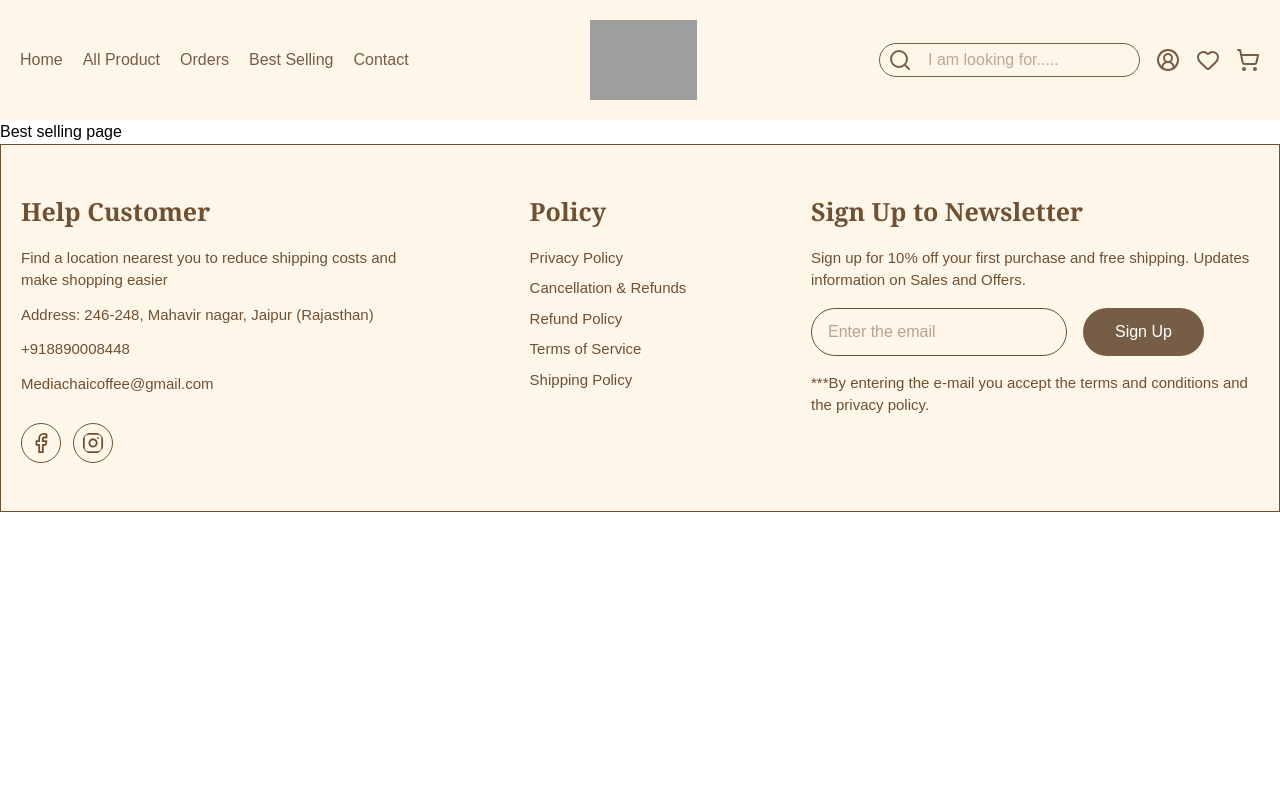
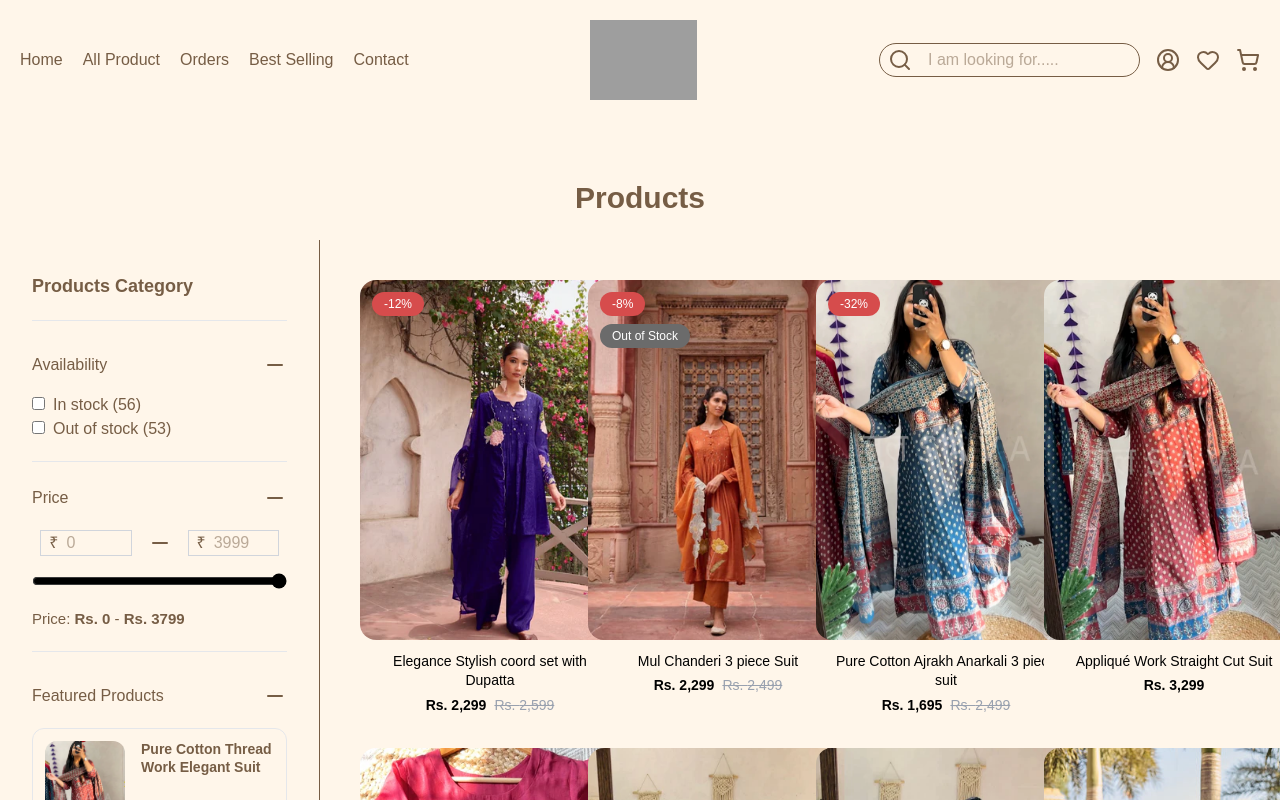
Before and after one commit to Amareshdevoloper/my-tulsava-project, a Next.js app: page /bestselling in a window 1280 px wide. Shown: the top 800 px of the page. Built offline with nearby package versions, Linux system fonts and the light colour scheme; grey boxes are pictures that could not be loaded.

Commit message:
allproductpagechange and bestselling create and home page change

```diff
--- a/_component/Dropdown.jsx
+++ /dev/null
@@ -1,33 +0,0 @@
-import React, { useState } from "react";
-import { Plus, Minus } from "lucide-react";
-
-const Dropdown = () => {
-  const [open, setOpen] = useState(false);
-
-  return (
-    <div>
-      <div
-        className="flex justify-between mt-10 cursor-pointer border border-red-600"
-        onClick={() => setOpen(!open)}
-      >
-        <h2>Availability</h2>
-        {open ? <Minus /> : <Plus />}
-      </div>
-
-      {open && (
-        <div className="mt-5  border-2 border-green-600">
-          <input type="checkbox" />
-          <label className="ml-2">In stock (56)</label>
-          <br />
-
-          <input type="checkbox" />
-          <label className="ml-2">Out of stock (53)</label>
-
-          <hr className="mt-5 border border-gray-200" />
-        </div>
-      )}
-    </div>
-  );
-};
-
-export default Dropdown;
--- a/_component/Footer.tsx
+++ b/_component/Footer.tsx
@@ -6,7 +6,7 @@ const Footer = () => {
   return (
     <>
       <footer className='text-[rgb(110,80,50)] bg-[rgb(255,246,234)]
-        px-5 py-12
+         px-5 py-12
         flex flex-col md:flex-row
         justify-center md:justify-between
         items-start
--- a/app/allproduct/page.tsx
+++ b/app/allproduct/page.tsx
@@ -5,18 +5,24 @@ import Footer from "@/_component/Footer";
 import Navbar from "@/_component/Navbar";
 import { Minus, Plus } from "lucide-react";
 import { useState } from "react";
+import { X } from "lucide-react";
 
-const Page = () => {
+
+
+const AllProductPage = () => {
   const [price, setPrice] = useState(3799);
   const [open, setOpen] = useState(true);
   const [openFeaturedProducts, setOpenFeaturedProduct] = useState(true);
   const [priceOpen, setPriceOpen] = useState(true);
+   const [sidebarOpen, setSidebarOpen] = useState(false);
+   const [showSidebar, setShowSidebar] = useState(false);
+
 
   return (
     <>
       <Navbar />
 
-      {/* Product Page Header */}
+      {/* Product AllProduct Header */}
       <div className="h-30 bg-[rgb(255,246,234)]">
         <h1 className="pt-15 text-[rgb(118,93,69)] font-bold text-3xl text-center">
           Products
@@ -27,7 +33,30 @@ const Page = () => {
       <section className="flex bg-[rgb(255,246,234)]">
 
         {/* SIDEBAR */}
-        <div className="w-80 text-[rgb(118,93,69)] p-8 border-r sticky top-0 bg-[rgb(255,246,234)]">
+    {!showSidebar && (
+<button
+onClick={() => setShowSidebar(true)}
+className="lg:hidden fixed  ml-5 top-45 bg-[rgb(118,93,69)]  text-white px-8 py-2 rounded-md z-50 "
+>
+Filter
+</button>
+)}
+
+
+   <div className={`w-80 text-[rgb(118,93,69)] p-8 border-r bg-[rgb(255,246,234)]
+fixed lg:static top-0 left-0 h-full z-40 transition-transform duration-300
+${showSidebar ? "translate-x-0" : "-translate-x-full"} lg:translate-x-0`}>
+
+ <button
+onClick={() => setShowSidebar(false)}
+className="lg:hidden mb-4 ml-50"
+>
+<X size={28} />
+</button>
+
+
+
+
 
           <h1 className="font-bold text-lg">Products Category</h1>
           <hr className="mt-5 border-gray-200" />
@@ -182,19 +211,18 @@ const Page = () => {
         </div>
 
         {/* MAIN CONTENT */}
-        <div className="flex-1 p-10 h-screen overflow-y-auto">
+        <div className="flex-1 pl-15 md:p-10 h-screen overflow-y-auto">
 
-          <div className="grid grid-cols-4 gap-8">
+  <div className="grid grid-cols-1 sm:grid-cols-2 md:grid-cols-3 lg:grid-cols-4 gap-6 md:gap-8">
 
-            {products.map((item , i)=>(
+    {products.map((item, i) => (
+      <ProductCard key={i} product={item} />
+    ))}
 
-              <ProductCard product={item} />
+  </div>
 
-            ))}
+</div>
 
-          </div>
-
-        </div>
 
       </section>
 
@@ -203,4 +231,4 @@ const Page = () => {
   );
 };
 
-export default Page;
+export default  AllProductPage;
--- a/app/bestselling/page.tsx
+++ b/app/bestselling/page.tsx
@@ -1,12 +1,13 @@
-import Footer from '@/_component/Footer'
-import Navbar from '@/_component/Navbar'
-import React from 'react'
+
+import Link from 'next/link'
+
+import AllProductPage from '../allproduct/page'
 
 const page = () => {
   return (
-    <>    <Navbar/>
-    <div>Best selling page</div>
-    <Footer/>
+    <>
+      <AllProductPage/>
+
     </>
 
   )
--- a/app/cancellation/page.tsx
+++ b/app/cancellation/page.tsx
@@ -1,10 +1,14 @@
 'use client'
+import Footer from '@/_component/Footer'
+import Navbar from '@/_component/Navbar'
 import React from 'react'
 
 
 const  page = () => {
   return (
-    <section className=' border p-15 text-[rgb(110,80,50)] bg-[rgb(255,246,234)]  '>
+    <section className='  p-15 text-[rgb(110,80,50)] bg-[rgb(255,246,234)]  '>
+       <Navbar/>
+
     <div  >
         <h1 className='text-[50px] font-bold text-center'>Cancellation & Refunds</h1>
         <p>Return Eligibility</p>
@@ -64,6 +68,7 @@ const  page = () => {
 </ul>
 
  </div>
+ <Footer/>
     </section>
   )
 }
--- a/app/page.tsx
+++ b/app/page.tsx
@@ -42,9 +42,9 @@ const page = () => {
           className='w-full h-full object-cover'
         />
 
-       <button  onClick={() => router.push('/orders')}   className='rounded-full h-12 w-50 px-8 bg-[rgb(118,93,69)] text-white absolute top-120 ml-170  '>
-           Sign up
-            </button>
+
+
+
 
 
         <ChevronLeft
--- a/app/privacypolicy/page.tsx
+++ b/app/privacypolicy/page.tsx
@@ -5,8 +5,9 @@ import Navbar from "@/_component/Navbar";
   return (
 
     <section className="bg-[#fbf3e8] px-4 py-16">
+       <Navbar/>
       <div className="max-w-3xl mx-auto text-[#6b4f3f]">
-        <Navbar/>
+
         {/* Heading */}
         <h1 className="text-3xl md:text-4xl font-semibold text-center">
           Privacy policy
@@ -127,6 +128,7 @@ import Navbar from "@/_component/Navbar";
 
       </div>
       <Footer/>
+
     </section>
 
   );
--- a/app/refundpolicy/page.tsx
+++ b/app/refundpolicy/page.tsx
@@ -4,8 +4,9 @@ import Navbar from "@/_component/Navbar";
  export default function Page() {
   return (
     <section className="bg-[#fbf3e8] px-4 py-14">
+       <Navbar/>
       <div className="max-w-3xl mx-auto text-center">
-        <Navbar/>
+
         {/* Heading */}
         <h1 className="text-3xl md:text-4xl font-semibold text-[#6b4f3f]">
           Refund policy
--- a/app/terms/page.tsx
+++ b/app/terms/page.tsx
@@ -4,8 +4,9 @@ import Navbar from "@/_component/Navbar";
  export default function Page() {
   return (
     <section className="bg-[#fbf3e8] px-4 py-16">
+      <Navbar/>
+
       <div className="max-w-3xl mx-auto text-[#6b4f3f]">
-      <Navbar/>
         {/* Heading */}
         <h1 className="text-3xl md:text-4xl font-semibold text-center">
           Terms of service
```
